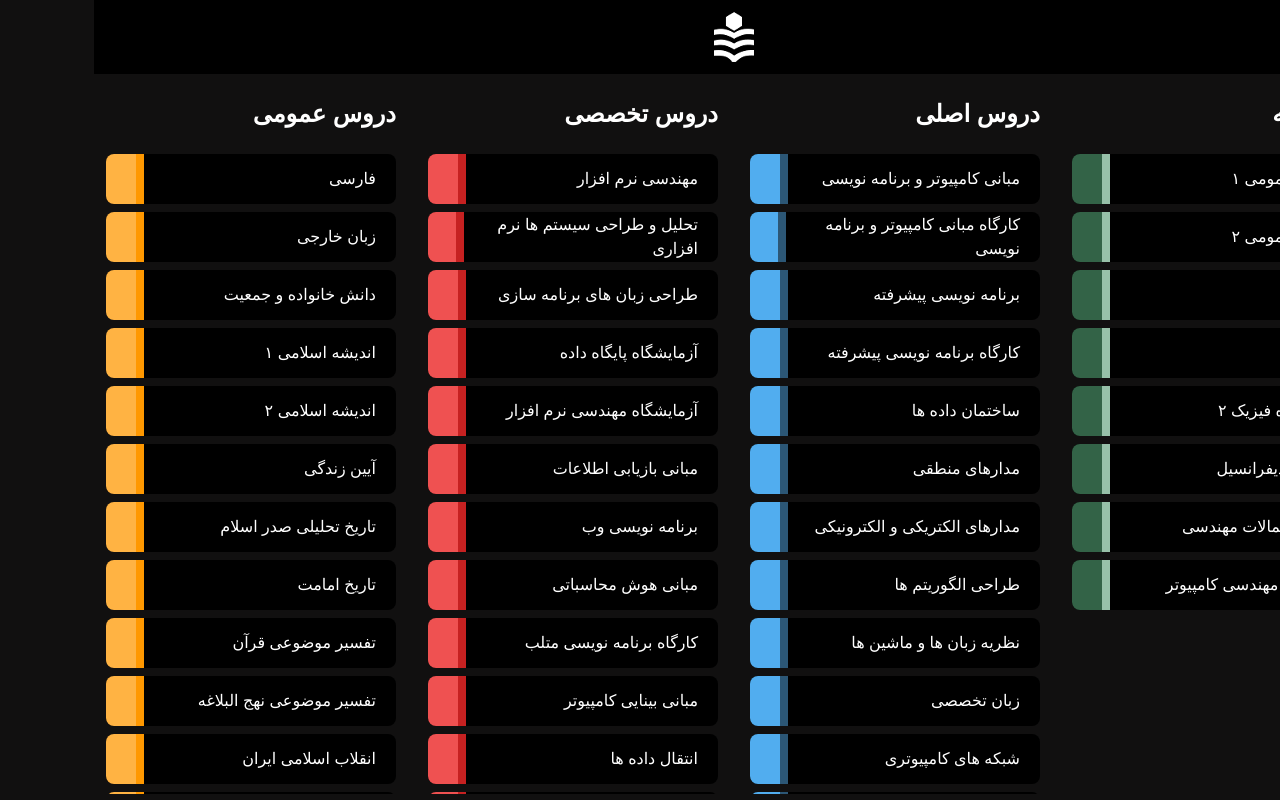
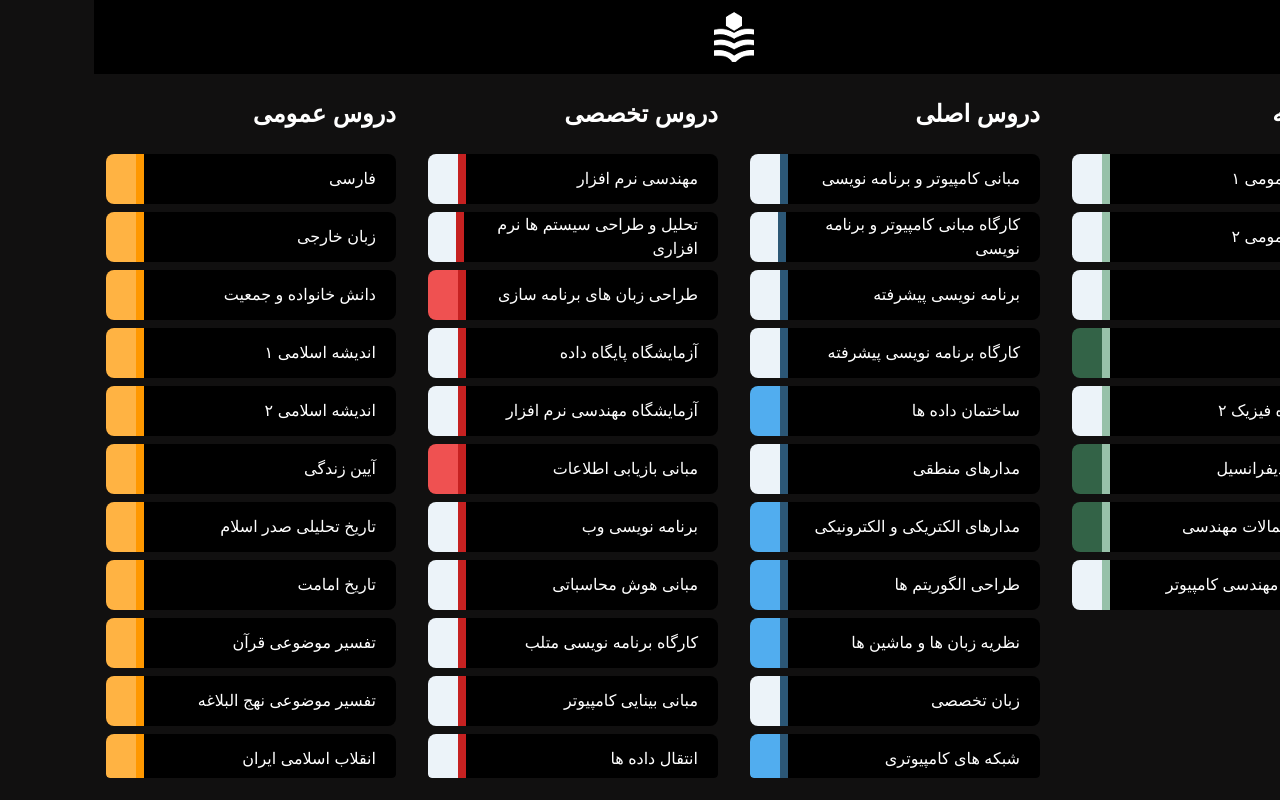
Before and after one commit to always-maap/NIT-Academy, a Next.js app: page / in a window 1280 px wide. Built offline with nearby package versions, Linux system fonts and the light colour scheme; a web font is replaced by a local one.

Commit message:
feat: unavailable courses ui
* feat: unavailable courses colored as white

* fix: fixed scroll overflow by shortening page height

```diff
--- a/app/page.tsx
+++ b/app/page.tsx
@@ -11,11 +11,11 @@ export default function Home() {
         <div className="grid grid-cols-1 md:grid-cols-2 lg:grid-cols-3 xl:grid-cols-4 gap-x-8">
           {courseList.map((category) => (
             <div key={category.title}>
-              <h2 className="text-2xl font-extrabold my-6">{category.title}</h2>
-              <ScrollArea className="lg:h-[80vh] rounded">
+              <h2 className="my-6 text-2xl font-extrabold">{category.title}</h2>
+              <ScrollArea className="lg:h-[78vh] rounded">
                 {category.subjects.map((subject) => (
                   <Link key={subject.title} href={subject.slug}>
-                    <Item variant={category.variant as any}>
+                    <Item variant={category.variant as any}  available={subject.slug !== ""}>
                       {subject.title}
                     </Item>
                   </Link>
--- a/components/Item.tsx
+++ b/components/Item.tsx
@@ -1,10 +1,11 @@
 import clsx from "clsx";
 
-type Variants = "green" | "blue" | "red" | "orange";
+type Variants = "green" | "blue" | "red" | "orange" | "white";
 
 type Props = {
   children: any;
   variant: Variants;
+  available: boolean;
 };
 
 export default function Item(props: Props) {
@@ -13,6 +14,7 @@ export default function Item(props: Props) {
     blue: "bg-[#51adef]",
     red: "bg-[#ef5151]",
     orange: "bg-[#ffb343]",
+    white: "bg-[#ecf3f9]",
   };
 
   const shadowVariants = {
@@ -20,6 +22,7 @@ export default function Item(props: Props) {
     blue: "shadow-[8px_0_0_0_#2c5776]",
     red: "shadow-[8px_0_0_0_#c62121]",
     orange: "shadow-[8px_0_0_0_#ff9800]",
+    white: "shadow-[8px_0_0_0_#e5e5e5]",
   };
 
   return (
@@ -28,7 +31,7 @@ export default function Item(props: Props) {
       <div
         className={clsx(
           "w-[30px] h-full rounded-l-lg mr-3",
-          colorVariants[props.variant],
+          colorVariants[props.available ? props.variant : "white"],
           shadowVariants[props.variant]
         )}
       />
```
